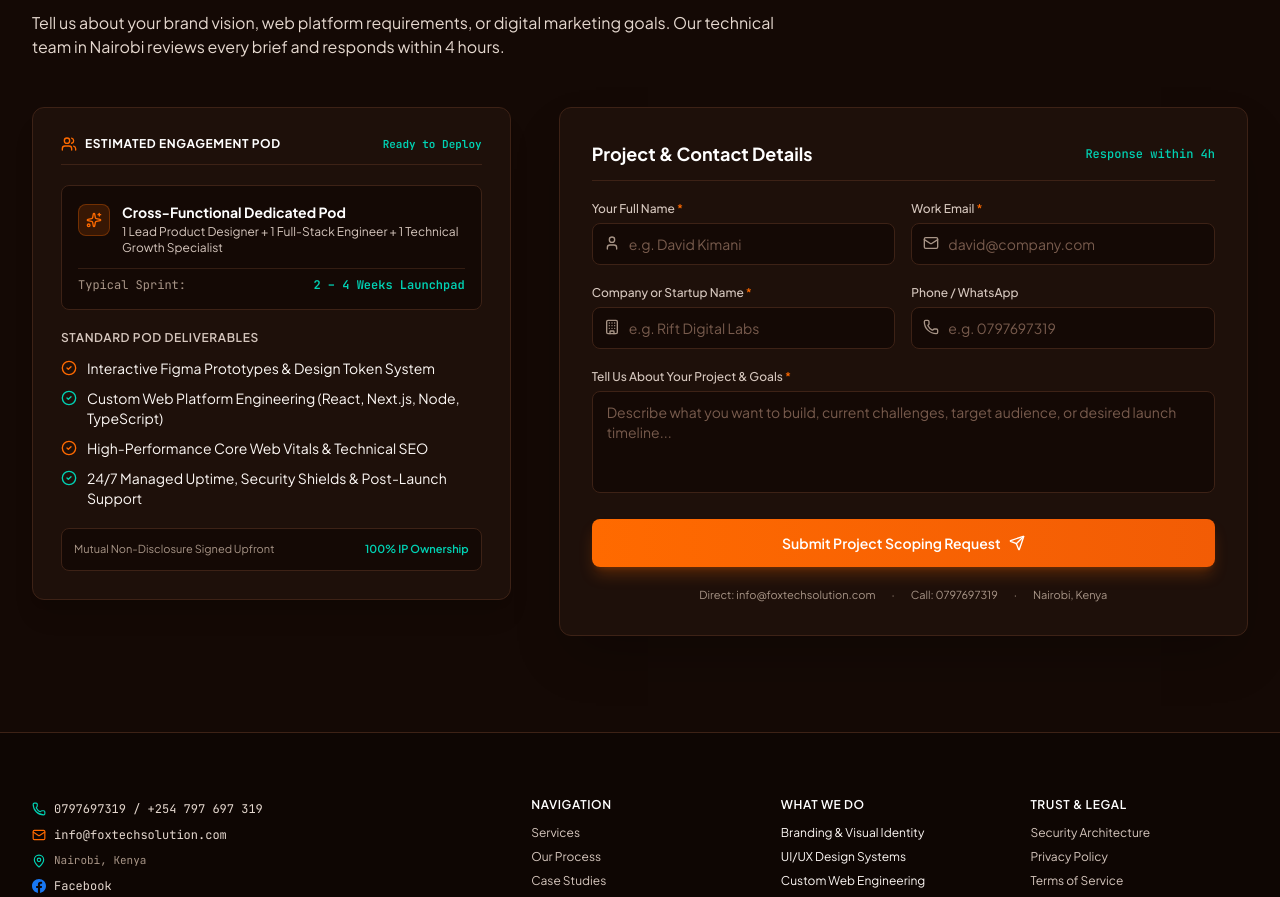
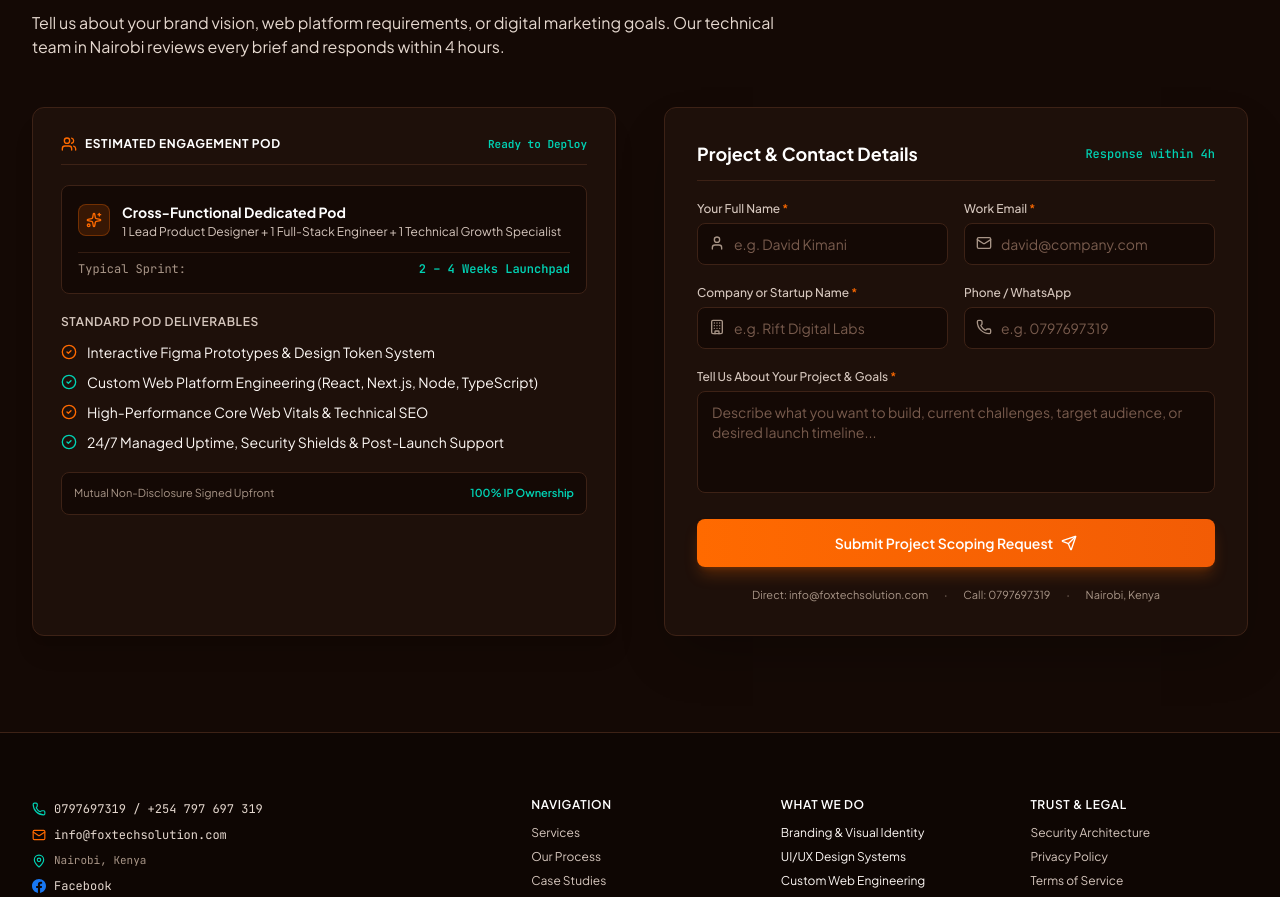
Before and after one commit to johnorengo/Fox-Tech-Portfolio, a React (Vite) app: page / in a window 1280 px wide. Shown: the part 6114-7011 px from the top of the page. Built offline with nearby package versions, Linux system fonts and the light colour scheme.

Commit message:
Match contact card dimensions

```diff
--- a/src/components/ContactScoping.tsx
+++ b/src/components/ContactScoping.tsx
@@ -165,13 +165,13 @@ export const ContactScoping: React.FC = () => {
           </p>
         </div>
 
-        <div className="grid grid-cols-1 lg:grid-cols-12 gap-8 lg:gap-12 items-start">
+        <div className="grid grid-cols-1 items-stretch gap-8 lg:grid-cols-2 lg:gap-12">
 
           {/* Keep the form first on mobile; restore the two-column layout on desktop. */}
-          <div className="order-2 space-y-6 lg:order-1 lg:col-span-5">
+          <div className="order-2 flex lg:order-1">
 
             {/* Estimated Engagement Pod Card */}
-            <div className="p-6 sm:p-7 rounded-xl border border-[#3d2216] bg-[#1e100a] shadow-xl space-y-5">
+            <div className="w-full space-y-5 rounded-xl border border-[#3d2216] bg-[#1e100a] p-6 shadow-xl sm:p-7">
               <div className="flex items-center justify-between pb-3 border-b border-[#3d2216]">
                 <div className="text-xs font-bold text-white uppercase tracking-wider flex items-center gap-2">
                   <Users className="w-4 h-4 text-[#ff6a00]" />
@@ -236,8 +236,8 @@ export const ContactScoping: React.FC = () => {
           </div>
 
           {/* Lead Capture Form */}
-          <div className="order-1 lg:order-2 lg:col-span-7">
-            <div className="p-4 sm:p-6 lg:p-8 rounded-xl border border-[#3d2216] bg-[#1e100a] shadow-2xl">
+          <div className="order-1 flex lg:order-2">
+            <div className="w-full rounded-xl border border-[#3d2216] bg-[#1e100a] p-4 shadow-2xl sm:p-6 lg:p-8">
 
               {!isSubmitted ? (
                 <form onSubmit={handleSubmit} className="space-y-5">
```
